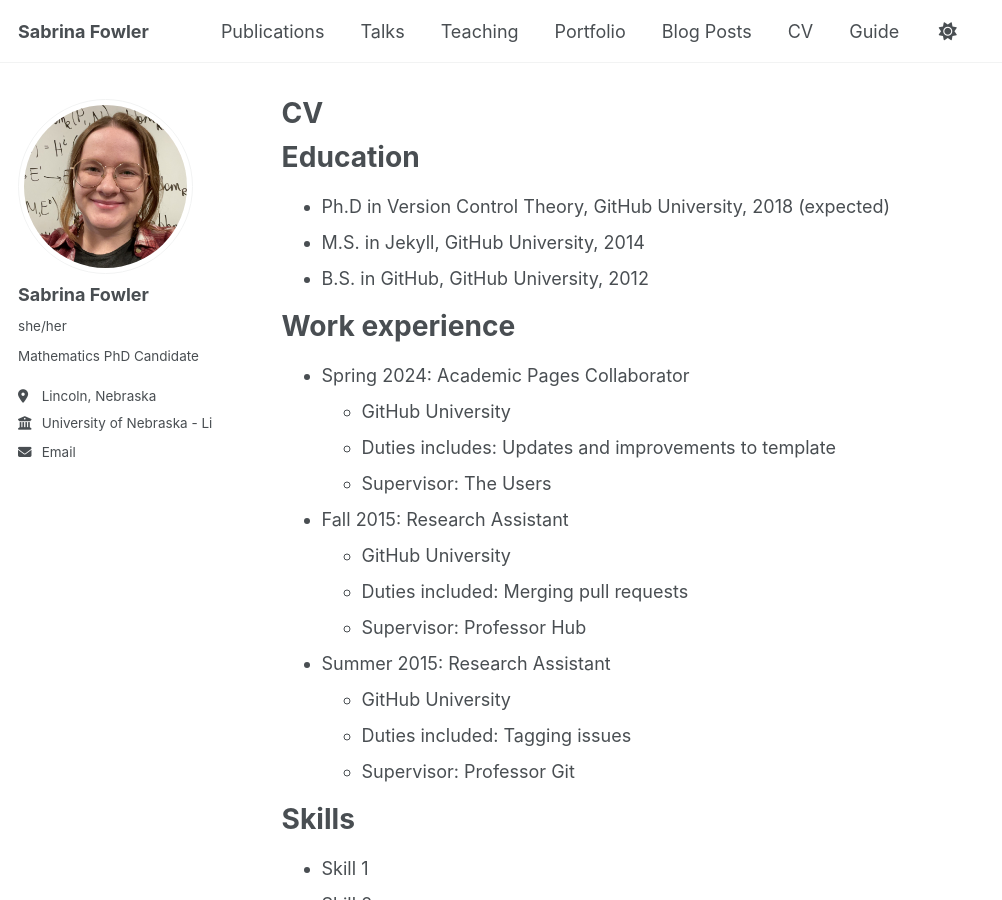
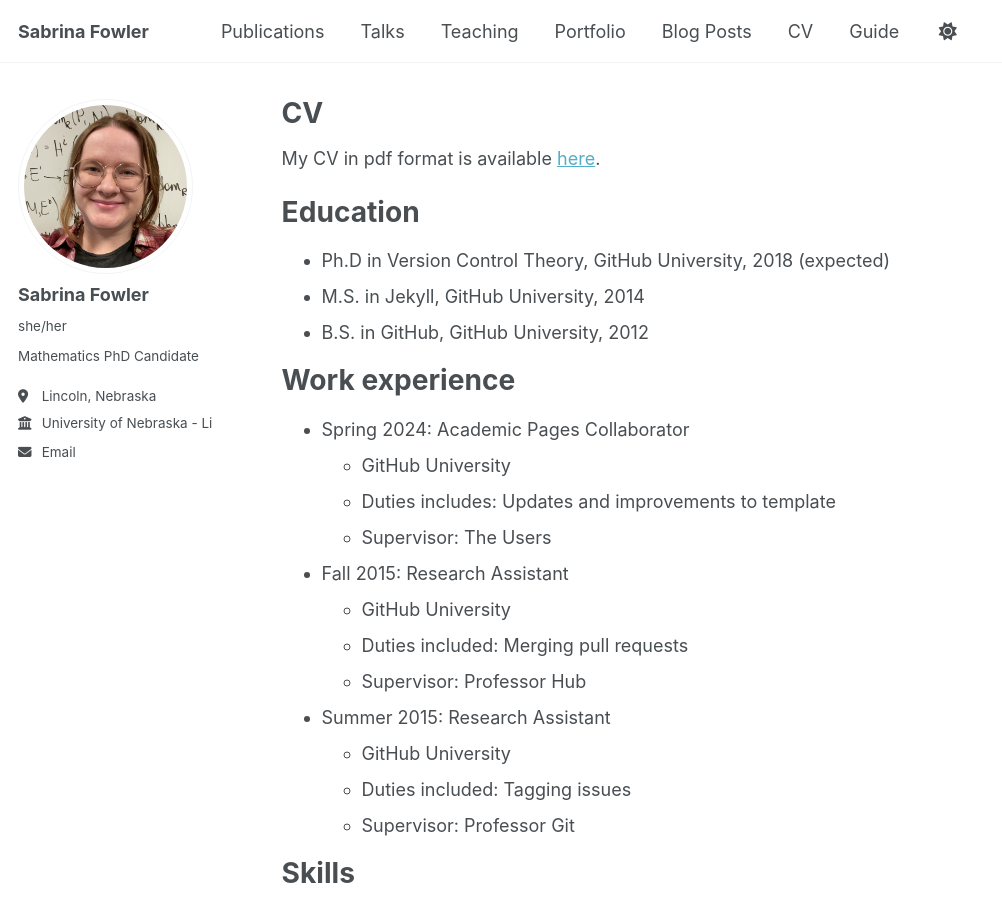
Before and after one commit to sabrinafowler/sabrinafowler.github.io, a Jekyll site: the page built from _pages/cv.md, in a window 1280 px wide and 900 px high. Shown: the whole window, without its empty margins (0-1002 px from the left). Built offline with Jekyll 4.4.1, drawn with Linux system fonts in a browser that asks for light colours.

Commit message:
Update cv.md

```diff
--- a/_pages/cv.md
+++ b/_pages/cv.md
@@ -7,7 +7,7 @@ redirect_from:
   - /resume
 ---
 
-{% include base_path %}
+My CV in pdf format is available [here](https://sabrinafowler.github.io/files/cv.pdf).
 
 Education
 ======
```
